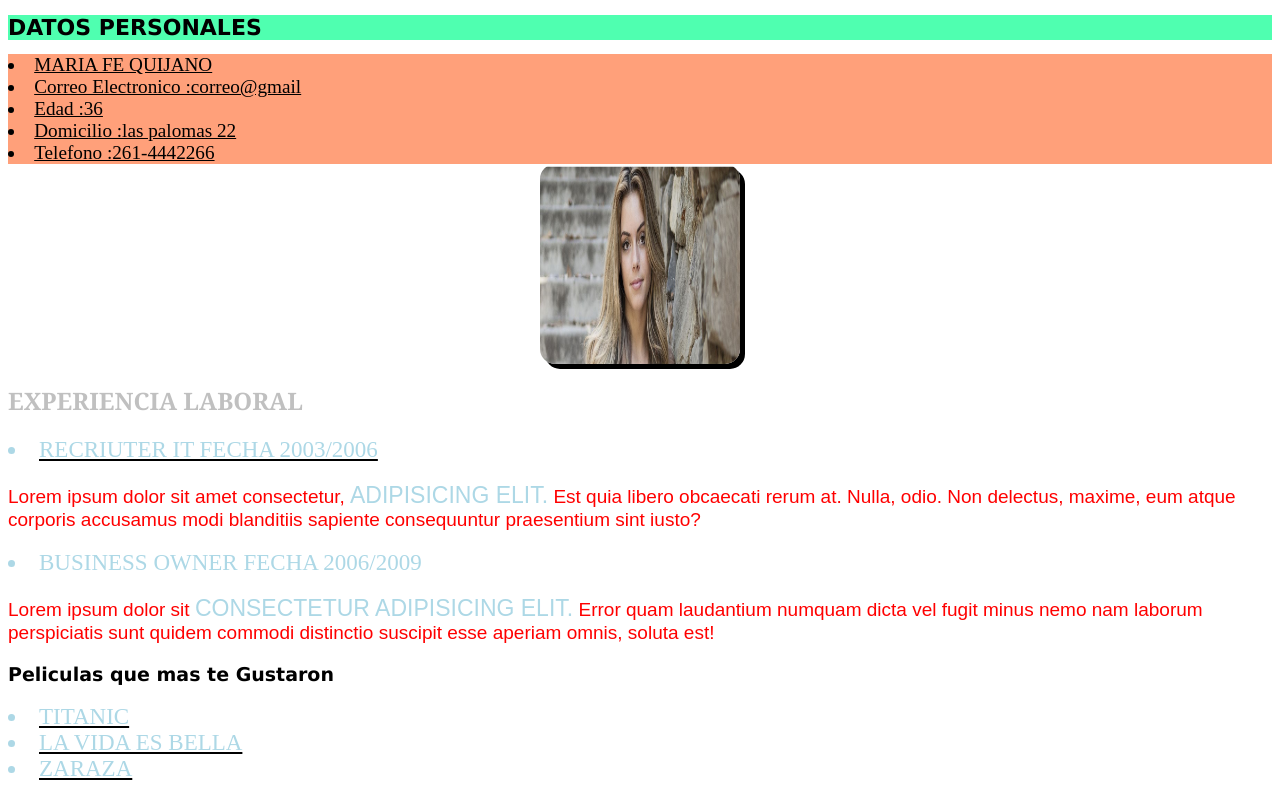
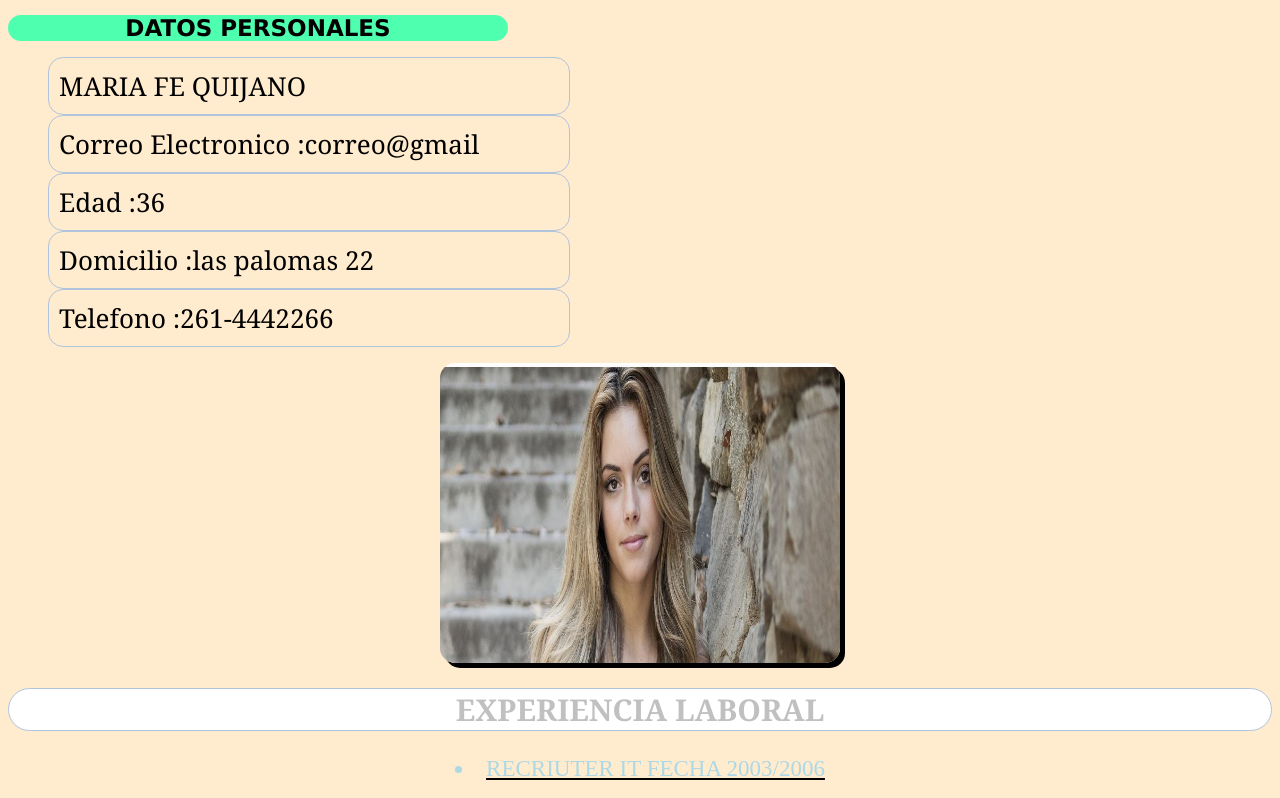
Before and after one commit to ferreryra/gerardof, a plain HTML site: page unidad 4/tarea cv .html in a window 1280 px wide. Shown: the top 798 px of the page. Drawn offline with Linux system fonts and the light colour scheme.

Commit message:
mejoras en mi cv

```diff
--- a/unidad 4/style.css
+++ b/unidad 4/style.css
@@ -6,29 +6,53 @@ P {
 h1{
     color:black;
     font-family: Verdana, Geneva, Tahoma, sans-serif;
-    font-size: 22px;
+    font-size: 23px;
     background:#4FFFB0 ;
+    border-radius: 15px;
+    width: 500px;
+    text-align: center;
+
+
 
 }
 .prueba{
     text-transform: uppercase;
     color: lightblue;
     font-size: 23px;
+    text-align: center;
 }
 h2{
     font-family: Georgia, 'Times New Roman', Times, serif;
     color: silver;
+    text-align: center;
+    font-size: 30px;
+    background: white;
+    border: 1px solid lightsteelblue;
+    border-radius: 30px;
+
+
+
 
 
 }
 .prueba2{
-    background:lightsalmon;
-    font-size: larger;
+    font-family: Cambria, Cochin, Georgia, Times, 'Times New Roman', serif;
+    font-size:26px;
     color:black;
+    border: 1px solid lightsteelblue;
+    padding: 10px;
+
+
+
+
 }
 h3{
     font-family: Verdana, Geneva, Tahoma, sans-serif;
     font-size: 19px;
+    background: chocolate;
+    width: 500px;
+    border-radius: 15px;
+    text-align: center;
 
 }
 h4{
@@ -43,11 +67,25 @@ h4{
 }
 
 img{
-    height: 200px;
-    width: 200px;
+    height: 300px;
+    width: 400px;
     margin:auto;
     display:block;
     border-radius: 15px;
     box-shadow: 5px 5px 0;
 
 }
+body{
+    background: blanchedalmond;
+}
+.prueba4{
+    border-radius:10px ;
+    color: crimson;
+    font-size: 22px;
+
+}
+.menu li{
+    list-style: none;
+    width: 500px;
+    border-radius: 15px;
+}
--- a/unidad 4/tarea cv .html
+++ b/unidad 4/tarea cv .html
@@ -14,17 +14,17 @@
 <body>
 
     <h1>DATOS PERSONALES</h1>
-    <U>
+    <ul class="menu">
         <li class ="prueba2"> MARIA FE QUIJANO</li>
         <LI class ="prueba2">Correo Electronico :correo@gmail</LI>
         <li class ="prueba2">Edad               :36</li>
         <li class ="prueba2" >Domicilio          :las palomas 22</li>
         <LI class ="prueba2">Telefono           :261-4442266</LI>
 
-
+    </ul >
      <img src="refrencia_cv.jpg" width="200" height="200" alt="">
 
-    </U>
+
 
     <h2>EXPERIENCIA LABORAL</h2>
 
@@ -43,9 +43,9 @@
      <h3>Peliculas que mas te Gustaron</h3>
 
      <u>
-         <li class="prueba">Titanic</li>
-         <li class="prueba">La vida es bella</li>
-         <li class="prueba">Zaraza</li>
+         <li class ="prueba4">Titanic</li>
+         <li class ="prueba4">La vida es bella</li>
+         <li class ="prueba4">Zaraza</li>
      </u>
 
      <h4><span class="prueba3"> Contactarme</span> al Siguiente <a href="./contact_form.html">Formulario</a></h4>
```
